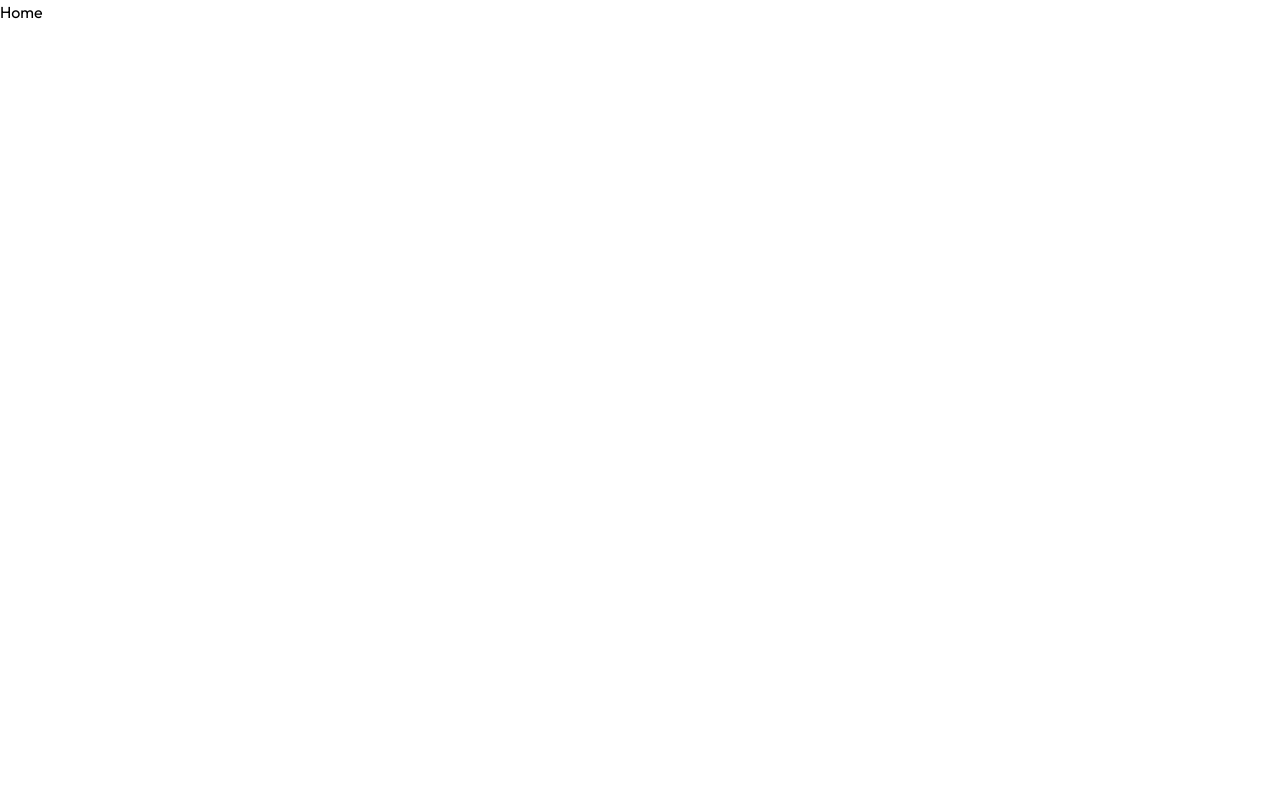
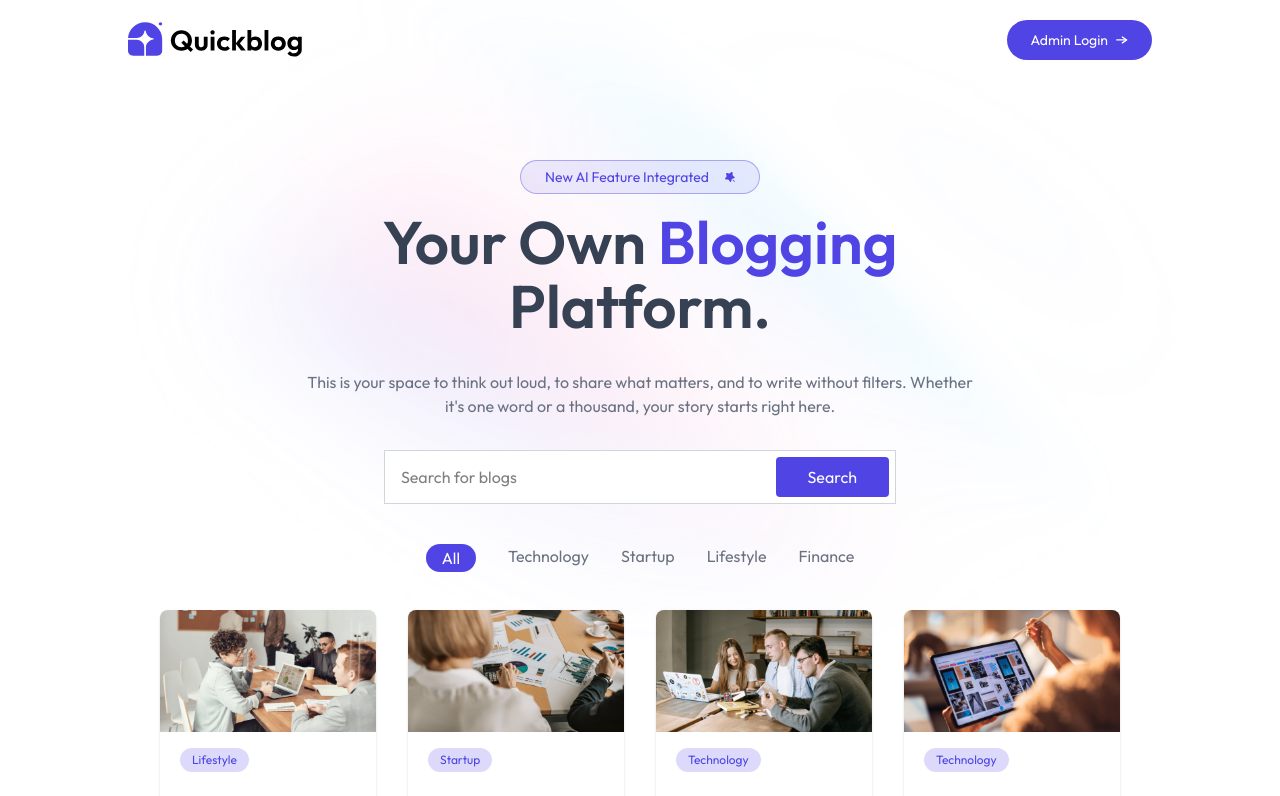
Before and after one commit to DhruvVasisht/QuickBlog, a React (Vite) app in the folder client/: page / in a window 1280 px wide. Shown: the top 796 px of the page. Built offline with nearby package versions, Linux system fonts and the light colour scheme.

Commit message:
Homepage Bloglist and BlogCard added

```diff
--- a/client/package.json
+++ b/client/package.json
@@ -11,6 +11,7 @@
   },
   "dependencies": {
     "@tailwindcss/vite": "^4.1.8",
+    "motion": "^12.15.0",
     "react": "^19.1.0",
     "react-dom": "^19.1.0",
     "react-router-dom": "^7.6.1",
--- /dev/null
+++ b/client/src/components/BlogCard.jsx
@@ -0,0 +1,22 @@
+import { useNavigate } from "react-router-dom";
+const BlogCard = ({blog}) => {
+  const {title, description, category , _id, image} = blog;
+  const navigate = useNavigate();
+
+  return (
+    <div onClick={() => navigate(`/blog/${_id}`)} className="cursor-pointer w-full rounded-lg overflow-hidden
+    shadow hover:scale-102 hover:shadow-primary/25 duration-300">
+      <img src={image} alt={title} className="aspect-video" />
+      <span className="text-primary ml-5 mt-4 px-3 py-1 inline-block bg-primary/20 rounded-full
+      text-xs">{category}</span>
+      <div className="p-5">
+        <h5 className="mb-2 font-medium text-gray-900">{title}</h5>
+        <p className="mb-3 text-xs text-gray-600">{description.slice(0,80)}</p>
+      </div>
+
+
+    </div>
+  )
+}
+
+export default BlogCard
--- /dev/null
+++ b/client/src/components/BlogList.jsx
@@ -0,0 +1,40 @@
+import { useState } from "react";
+import { blog_data, blogCategories } from "../assets/assets";
+import { motion } from "motion/react";
+import BlogCard from "./BlogCard";
+
+const Bloglist = () => {
+  const [menu, setMenu] = useState("All");
+  return (
+    <div>
+      <div className="flex justify-center gap-4 sm:gap-8 my-10 relative">
+        {blogCategories.map((item, index) => (
+          <div className="relative" key={index}>
+            <button
+              onClick={() => setMenu(item)}
+              className={`cursor-pointer text-gray-500 ${
+                menu === item ? "text-white px-4 pt-0.5" : ""
+              }`}
+            >
+              {item}
+              {menu === item && (
+                <motion.div
+                  layoutId="underline"
+                  transition={{ type: "spring", stiffness: 500, damping: 30 }}
+                  className="absolute left-0 right-0 top-0 h-7 -z-1 bg-primary rounded-full"
+                ></motion.div>
+              )}
+            </button>
+          </div>
+        ))}
+      </div>
+
+      <div className="grid grid-cols-1 sm:grid-cols-2 md:grid-cols-3 xl:grid-cols-4 mb-24 mx-8 sm:mx-16 xl:mx-40 gap-8">
+        {blog_data.filter((blog) => menu === "All" ? true : blog.category === menu)
+        .map((blog) => <BlogCard blog={blog} key={blog._id}></BlogCard>)}
+      </div>
+    </div>
+  );
+};
+
+export default Bloglist;
--- /dev/null
+++ b/client/src/components/Header.jsx
@@ -0,0 +1,51 @@
+import React from "react";
+import { assets } from "../assets/assets";
+const Header = () => {
+  return (
+    <div className="mx-8 sm:mx-16 xl:mx-24 relative">
+      <div className="text-center mt-20">
+        <div
+          className="inline-flex items-center justify-center gap-4 bg-primary/10 border border-primary/40
+            px-6 py-1.5 text-sm mb-4 rounded-full text-primary"
+        >
+          <p>New AI Feature Integrated</p>
+          <img src={assets.star_icon} className="w-2.5" alt="cross" />
+        </div>
+        <h1 className="text-3xl sm:text-6xl font-semibold sm:leading-16 text-gray-700">
+          Your Own <span className="text-primary"> Blogging</span>
+          <br /> Platform.
+        </h1>
+        <p className="text-gray-500 my-6 sm:my-8 max-w-2xl m-auto max-sm:text-xs">
+          This is your space to think out loud, to share what matters, and to
+          write without filters. Whether <br />
+          it's one word or a thousand, your story starts right here.
+        </p>
+
+        <form
+          className="flex items-center justify-between max-w-lg max-sm:scale-75 mx-auto border
+             border-gray-300 overflow-hidden bg-white"
+        >
+          <input
+            type="text"
+            placeholder="Search for blogs"
+            required
+            className="w-full pl-4 outline-none"
+          />
+          <button
+            type="submit"
+            className="bg-primary text-white px-8 py-2 rounded m-1.5 hover:scale-105 transition-all cursor-pointer"
+          >
+            Search
+          </button>
+        </form>
+      </div>
+      <img
+        className="absolute -top-50 -z-10 opacity-50"
+        src={assets.gradientBackground}
+        alt="header"
+      />
+    </div>
+  );
+};
+
+export default Header;
--- a/client/src/components/Navbar.jsx
+++ b/client/src/components/Navbar.jsx
@@ -1,9 +1,23 @@
+import { assets } from "../assets/assets";
+import { useNavigate } from "react-router-dom";
 const Navbar = () => {
+  const navigate = useNavigate();
   return (
-    <div className="flex justify-between items-center py-5 mx-8 sm:mx-20 xl:mx-32 cursor-pointer">
-        <img src={logo} alt="" />
+    <div className="flex justify-between items-center py-5 mx-8 sm:mx-20 xl:mx-32 ">
+      <img
+        onClick={() => navigate("/")}
+        className="w-32 sm:w-44 cursor-pointer"
+        src={assets.logo}
+        alt="logo"
+      />
+      <button
+        onClick={() => navigate("/admin")}
+        className="flex items-center gap-2 rounded-full text-sm cursor-pointer bg-primary text-white px-6 py-2.5"
+      >
+        Admin Login <img className="w-3" src={assets.arrow} alt="arrow" />
+      </button>
     </div>
-  )
-}
+  );
+};
 
-export default Navbar
+export default Navbar;
--- a/client/src/pages/Home.jsx
+++ b/client/src/pages/Home.jsx
@@ -1,8 +1,14 @@
-
+import Navbar from "../components/Navbar";
+import Header from "../components/Header";
+import Bloglist from "../components/Bloglist";
 const Home = () => {
   return (
-    <div>Home</div>
-  )
-}
+    <>
+      <Navbar />
+      <Header />
+      <Bloglist />
+    </>
+  );
+};
 
-export default Home
+export default Home;
```
Also changed, not shown: 1 other file (tests, documents, lock files or other folders).
